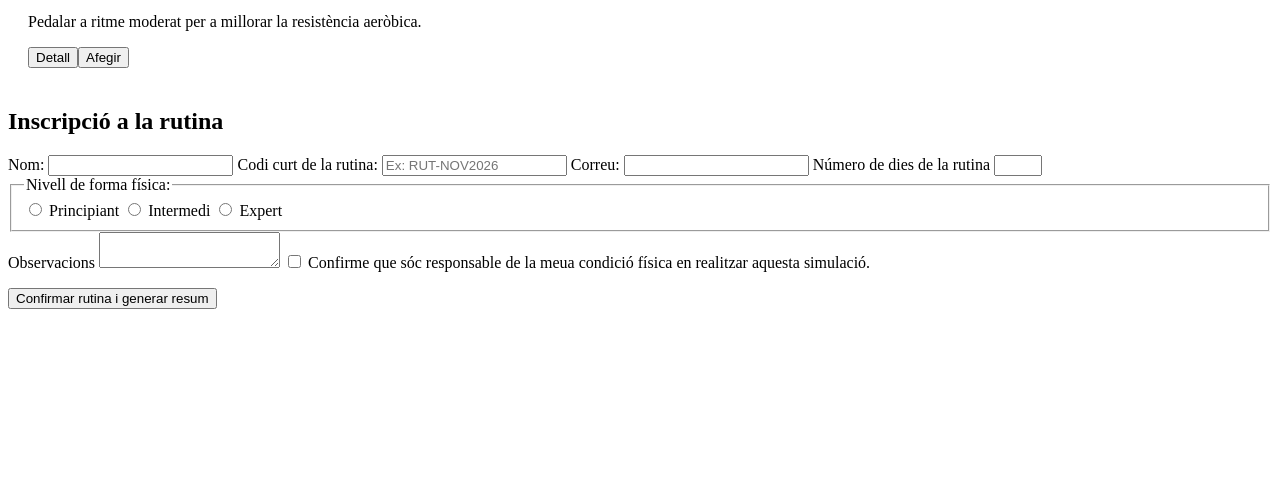
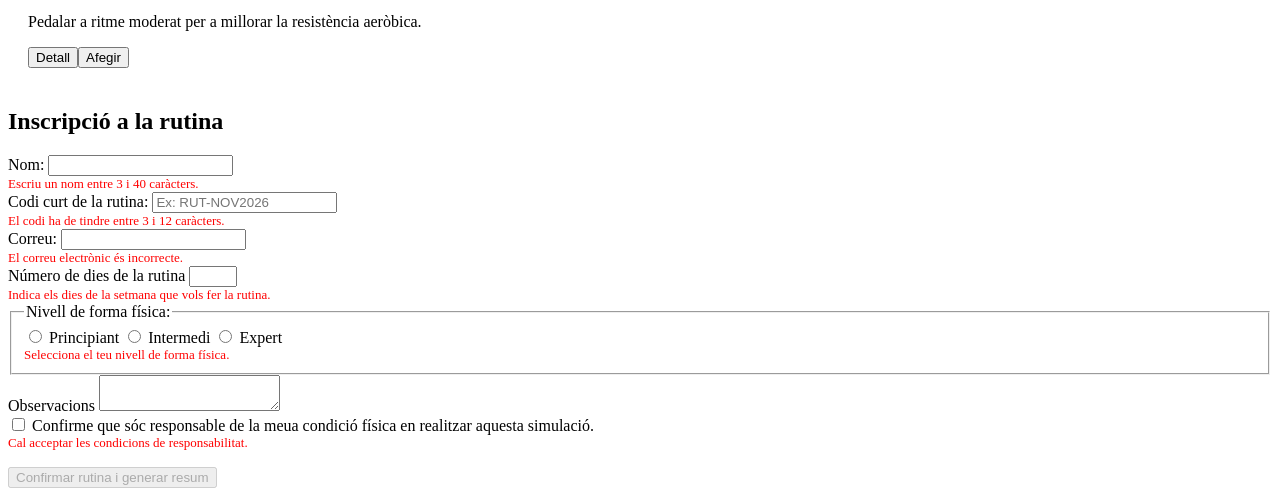
Before and after one commit to samaruc88/dwec_MyGymBro, a plain HTML site: page index.html in a window 1280 px wide. Shown: the part 3149-3645 px from the top of the page. Before the commit the page ends 3466 px from the top, so only its background shows below. Drawn offline with Linux system fonts and the light colour scheme.

Commit message:
feat(formulari):Implementa validació en temps real i gestió de submit del formulari

```diff
--- a/css/estils.css
+++ b/css/estils.css
@@ -37,5 +37,6 @@
 }
 .error-missatge{
     color: red;
-
+    display: block;
+    font-size: small;
 }
--- a/index.html
+++ b/index.html
@@ -38,45 +38,45 @@
                         <label for="form-nom">Nom: </label>
                         <input type="text" id="form-nom" name="nomRutina" minlength="3" maxlength="40" required>
 
-                        <span class="error-missatge" id="error-nom"></span>
+                        <span class="error-missatge" id="error-nomRutina"></span>
 
                         <label for="form-codi">Codi curt de la rutina:</label>
                         <input type="text" id="form-codi" name="codiRutina" pattern="[a-zA-Z0-9\-]{3,12}" placeholder="Ex: RUT-NOV2026" required>
-                        <span class="error-missatge" id="error-codi"></span>
+                        <span class="error-missatge" id="error-codiRutina"></span>
 
                         <label for="form-correu">Correu: </label>
-                        <input type="email" id="form-correu" name="correuUsuari"  required>
+                        <input type="email" id="form-correu" name="correuRutina"  required>
 
-                        <span class="error-missatge" id="error-correu"></span>
+                        <span class="error-missatge" id="error-correuRutina"></span>
 
                         <label for="form-dies">Número de dies de la rutina</label>
-                        <input type="number" id="form-dies" name="fdies"  min="1" max="7" required>
+                        <input type="number" id="form-dies" name="diesRutina"  min="1" max="7" required>
 
-                        <span class="error-missatge" id="error-dies"></span>
+                        <span class="error-missatge" id="error-diesRutina"></span>
 
                         <fieldset aria-labelledby="forma-fisica">
                             <legend id="forma-fisica">Nivell de forma física: </legend>
 
-                            <input type="radio" id="nivell-principal" name="nivellUsuari" value="principiant" required>
+                            <input type="radio" id="nivell-principal" name="nivellRutina" value="principiant" required>
                             <label for="nivell-principal">Principiant</label>
 
-                            <input type="radio" id="nivell-intermedi" name="nivellUsuari" value="intermediari">
+                            <input type="radio" id="nivell-intermedi" name="nivellRutina" value="intermediari">
                             <label for="nivell-intermedi">Intermedi</label>
 
-                            <input type="radio" id="nivell-expert" name="nivellUsuari" value="expert">
+                            <input type="radio" id="nivell-expert" name="nivellRutina" value="expert">
                             <label for="nivell-expert">Expert</label>
 
-                            <span class="error-missatge" id="error-nivell"></span>
+                            <span class="error-missatge" id="error-nivellRutina"></span>
 
                         </fieldset>
                         <label for="observacions">Observacions</label>
-                        <textarea id="observacions" name="observacions" rows="2" aria-labelledby="error-observacions" required></textarea>
-                        <span class="error-missatge" id="error-observacions"></span>
+                        <textarea id="observacions" name="observacionsRutina" rows="2" aria-labelledby="error-observacions" ></textarea>
+                        <span class="error-missatge" id="error-observacionsRutina"></span>
 
                         <input type="checkbox" id="acceptar-condicions" name="acceptarCondicions" required>
                         <label for="acceptar-condicions">Confirme que sóc responsable de la meua condició física en realitzar aquesta simulació.</label>
 
-                        <span class="error-missatge" id="error-condicions"></span>
+                        <span class="error-missatge" id="error-acceptarCondicions"></span>
 
                         <p id="resum-rutina"></p>
                         <p id="errors-rutina"></p>
--- a/js/formulari.js
+++ b/js/formulari.js
@@ -1,4 +1,9 @@
 // envers de tindre diferents funcions per a cada item dle form, ho tenim tot en una amb el FormData-->
+/**
+ * Llegeix les dades del formulari amb FormData i comprova totes les regles de validació.
+ * @param {HTMLFormElement} form - L'element <form> que conté les dades introduïdes.
+ * @returns {Object.<string, string>} Objecte amb els errors detectats (buit si tot és vàlid).
+ */
 export function validarFormulari(form) {
     const dadesFormulari = new FormData(form);
     const errors = {};
@@ -6,19 +11,19 @@ export function validarFormulari(form) {
     // 1. Extraiem i netegem els valors fent servir els 'name' del teu HTML
     const nom = String(dadesFormulari.get("nomRutina") ?? "").trim();
     const codi = String(dadesFormulari.get("codiRutina") ?? "").trim();
-    const correu = String(dadesFormulari.get("correuUsuari") ?? "").trim();
-    const dies = Number(dadesFormulari.get("fdies"));
-    const observacions = String(dadesFormulari.get("observacio") ??"").trim();
-    const nivell = dadesFormulari.get("nivellUsuari");
+    const correu = String(dadesFormulari.get("correuRutina") ?? "").trim();
+    const dies = Number(dadesFormulari.get("diesRutina"));
+    const nivell = dadesFormulari.get("nivellRutina");
+    const observacions = String(dadesFormulari.get("observacionsRutina") ??"").trim();
 
     // 2. Comprovem les regles una per una
-    if (nom.length < 3 || nom.length > 40) errors.nom = "Escriu un nom entre 3 i 40 caràcters.";
-    if (!/^[a-zA-Z0-9\-]{3,12}$/.test(codi)) errors.codi = "El codi ha de tindre entre 3 i 12 caràcters.";
-    if (!/^[^\s@]+@[^\s@]+\.[^\s@]+$/.test(correu)) errors.correu = "El correu electrònic és incorrecte.";
-    if (!Number.isInteger(dies) || dies < 1 || dies > 7) errors.dies = "Indica els dies de la setmana que vols fer la rutina.";
-    if (!["principiant", "intermediari", "expert"].includes(nivell)) errors.nivell = "Selecciona el teu nivell de forma física.";
-    if (observacions.length>250) errors.observacions = "El màxim és 250 caràcters.";
-    if (!dadesFormulari.has("acceptarCondicions")) errors.condicions = "Cal acceptar les condicions de responsabilitat.";
+    if (nom.length < 3 || nom.length > 40) errors.nomRutina = "Escriu un nom entre 3 i 40 caràcters.";
+    if (!/^[a-zA-Z0-9\-]{3,12}$/.test(codi)) errors.codiRutina = "El codi ha de tindre entre 3 i 12 caràcters.";
+    if (!/^[^\s@]+@[^\s@]+\.[^\s@]+$/.test(correu)) errors.correuRutina = "El correu electrònic és incorrecte.";
+    if (!Number.isInteger(dies) || dies < 1 || dies > 7) errors.diesRutina = "Indica els dies de la setmana que vols fer la rutina.";
+    if (!["principiant", "intermediari", "expert"].includes(nivell)) errors.nivellRutina = "Selecciona el teu nivell de forma física.";
+    if (observacions.length>250) errors.observacionsRutina = "El màxim és 250 caràcters.";
+    if (!dadesFormulari.has("acceptarCondicions")) errors.acceptarCondicions = "Cal acceptar les condicions de responsabilitat.";
 
     // 3. Retornem l'objecte dadesFormulari'errors (si està buit, tot és correcte)
     return errors;
--- a/js/main.js
+++ b/js/main.js
@@ -1,7 +1,8 @@
 import {exercicis} from "./dades.js";
-import {pintarCataleg} from "./vista.js";
+import {pintarCataleg,} from "./vista.js";
 import {afegirExercici, eliminarExercici, obtenirSessio} from "./rutina.js";
-import{pintarSessio} from "./vista.js";
+import{pintarSessio,mostrarErrors} from "./vista.js";
+import{validarFormulari} from "./formulari.js";
 
 console.table(exercicis);
 console.log("Mòdul main.js carregat correctament.");
@@ -39,3 +40,32 @@ contenidorCistella.addEventListener("click", (event) => {
         pintarSessio(obtenirSessio(idExercici),contenidorCistella);
     }
 })
+// Gestió de la validació en temps real i enviament del formulari d'inscripció
+const form = document.querySelector("#formulari-inscripcio");
+const btnConfirmar = document.querySelector("#confirmar");
+
+/**
+ * Valida els camps del formulari, pinta els errors a la vista
+ * i habilita o deshabilita el botó de confirmació.
+ * @returns {boolean} True si el formulari no té errors, false en cas contrari.
+ */
+function revisar() {
+    const errors = validarFormulari(form);
+    mostrarErrors(form, errors);
+
+    const valid = Object.keys(errors).length === 0;
+    btnConfirmar.disabled = !valid;
+    return valid;
+}
+
+form.addEventListener("input", revisar);
+form.addEventListener("change", revisar);
+form.addEventListener("submit", (e) => {
+    e.preventDefault();
+    if (revisar()) {
+        // Aquí generes el resum quan tot és vàlid
+        const resum = document.querySelector("#resum-rutina");
+        resum.textContent="CORRECTE";
+    }
+});
+revisar();
--- a/js/vista.js
+++ b/js/vista.js
@@ -72,3 +72,18 @@ export function pintarSessio(llista,contenidor){
         contenidor.append(liniaExercici);
     })
 }
+
+/**
+ * Mostra els missatges d'error als seus spans corresponents i actualitza
+ * l'atribut d'accessibilitat aria-invalid de cada camp del formulari.
+ * @param {HTMLFormElement} form - L'element <form> del DOM que es vol actualitzar.
+ * @param {Object.<string, string>} errors - Objecte amb els noms dels camps i els seus missatges d'error.
+ */
+export function mostrarErrors(form, errors) {
+    form.querySelectorAll("[name]").forEach((camp) => {
+        const nom = camp.name;
+        const span = document.querySelector(`#error-${nom}`);
+        if (span) span.textContent = errors[nom] ?? "";
+        camp.setAttribute("aria-invalid", String(Boolean(errors[nom])));
+    });
+}
```
